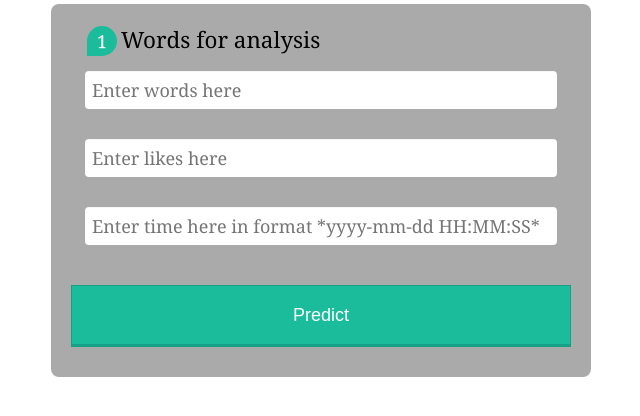
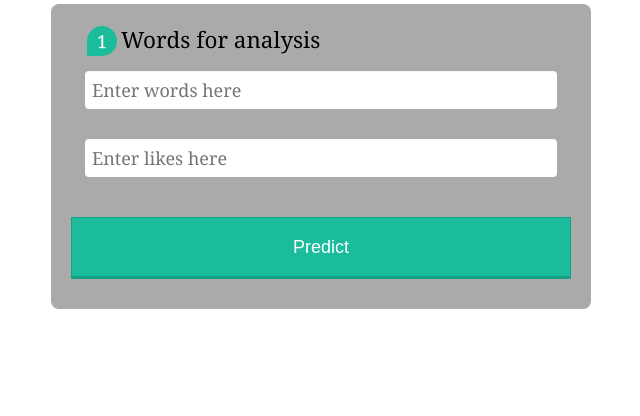
Before and after one commit to TennysonR/AI_Project, a Flask app: page / in a window 1280 px wide. Shown: the part 176-592 px from the top of the page, without its empty margins (319-959 px from the left). Run offline with Flask 2, Linux system fonts and the light colour scheme.

Commit message:
Update home.html

```diff
--- a/templates/home.html
+++ b/templates/home.html
@@ -17,7 +17,6 @@
                     <legend><span class="number">1</span>Words for analysis</legend>
                     <input type="text" name="words" placeholder="Enter words here" required/>
                     <input type="number" name="likes" placeholder="Enter likes here" required/>
-                    <input type="datetime" name="time" placeholder="Enter time here in format *yyyy-mm-dd HH:MM:SS*" required/>
                 </fieldset>
                 <input type="submit" value="Predict" />
             </form>
```
